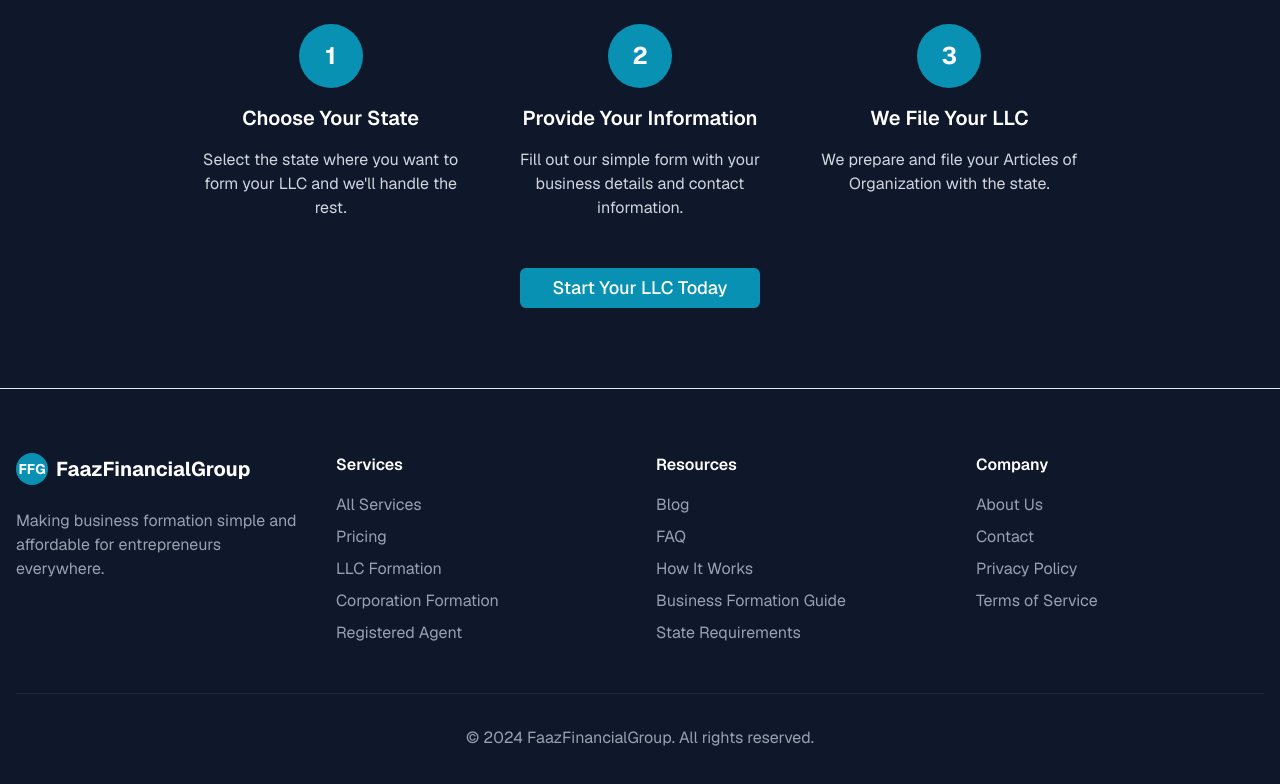
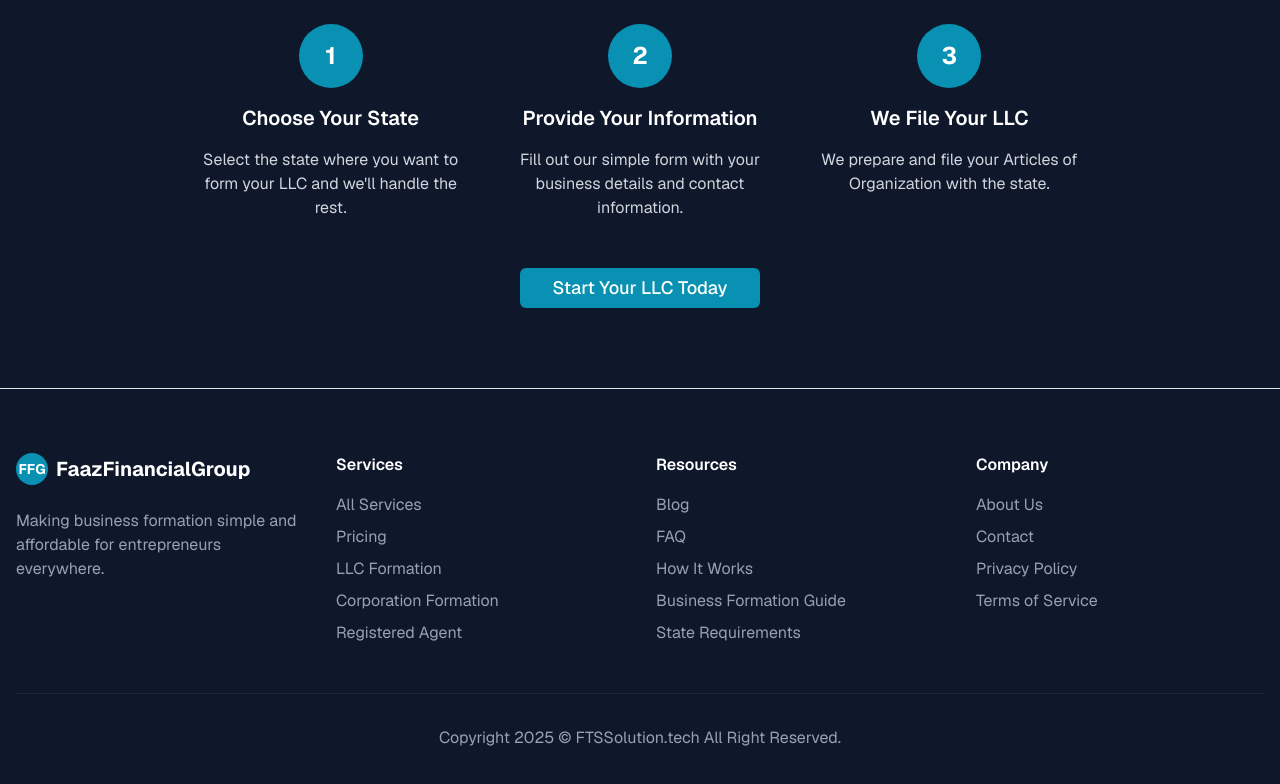
Before and after one commit to ammarmusaddiq/FaazFinancial, a Next.js app: page / in a window 1280 px wide. Shown: the part 2693-3477 px from the top of the page. Built offline with nearby package versions, Linux system fonts and the light colour scheme.

Commit message:
footer updated

```diff
--- a/components/footer.tsx
+++ b/components/footer.tsx
@@ -146,7 +146,7 @@ export function Footer() {
         </div>
 
         <div className="border-t border-gray-800 mt-12 pt-8 text-center text-gray-400">
-          <p>&copy; 2024 FaazFinancialGroup. All rights reserved.</p>
+          <p> Copyright 2025 © FTSSolution.tech All Right Reserved.</p>
         </div>
       </div>
     </footer>
```
